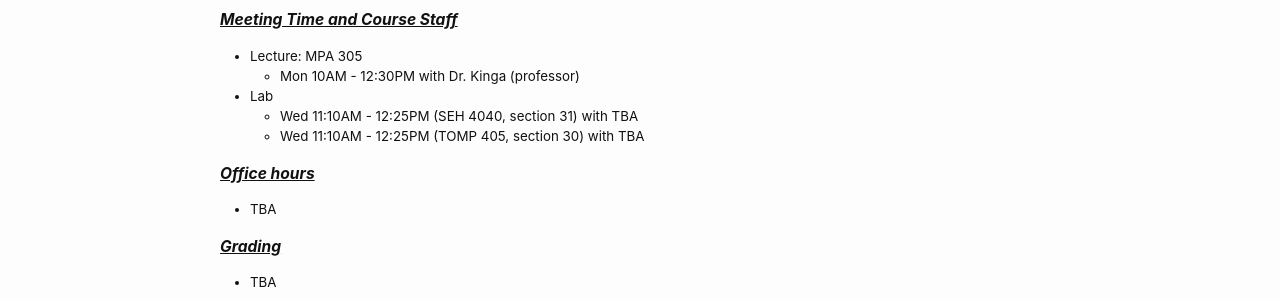
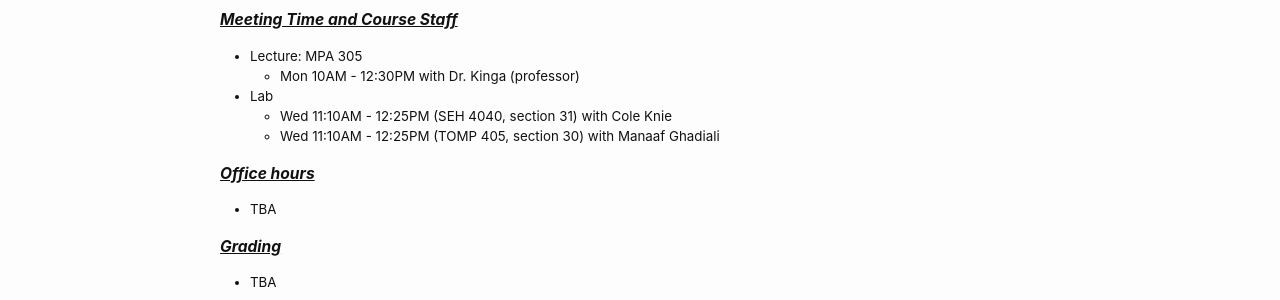
Before and after one commit to cs2113-s25/cs2113-s25.github.io, a Jekyll site: the page built from syllabus.md, in a window 1280 px wide and 900 px high. Shown: the part 300-600 px from the top of the window. Built offline with Jekyll 4.4.1, drawn with Linux system fonts in a browser that asks for light colours.

Commit message:
inital commit

```diff
--- a/syllabus.md
+++ b/syllabus.md
@@ -23,8 +23,8 @@ aside:
 * Lecture: MPA 305
   * Mon 10AM - 12:30PM with Dr. Kinga (professor)
 * Lab
-  * Wed 11:10AM - 12:25PM (SEH 4040, section 31) with TBA
-  * Wed 11:10AM - 12:25PM (TOMP 405, section 30) with TBA
+  * Wed 11:10AM - 12:25PM (SEH 4040, section 31) with Cole Knie
+  * Wed 11:10AM - 12:25PM (TOMP 405, section 30) with Manaaf Ghadiali
 
 
 ### Office hours
```
